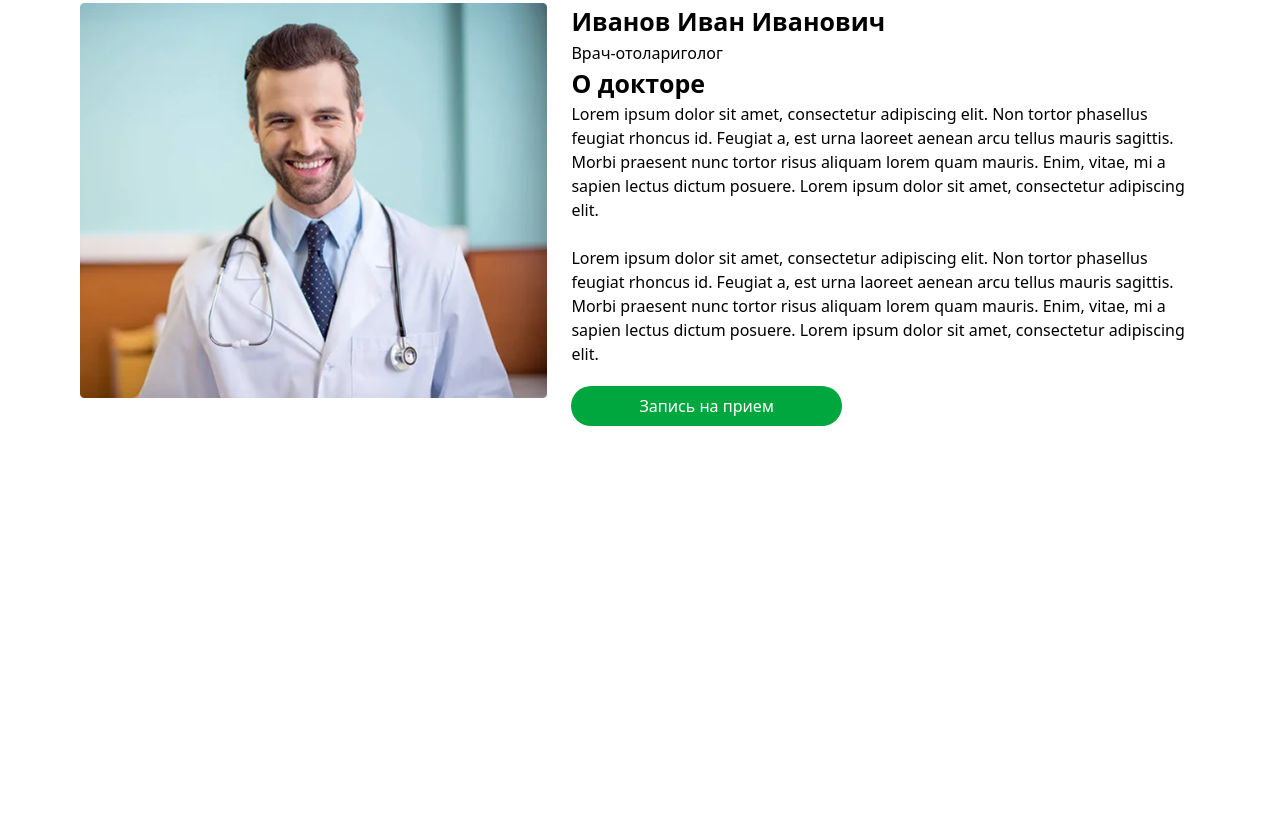
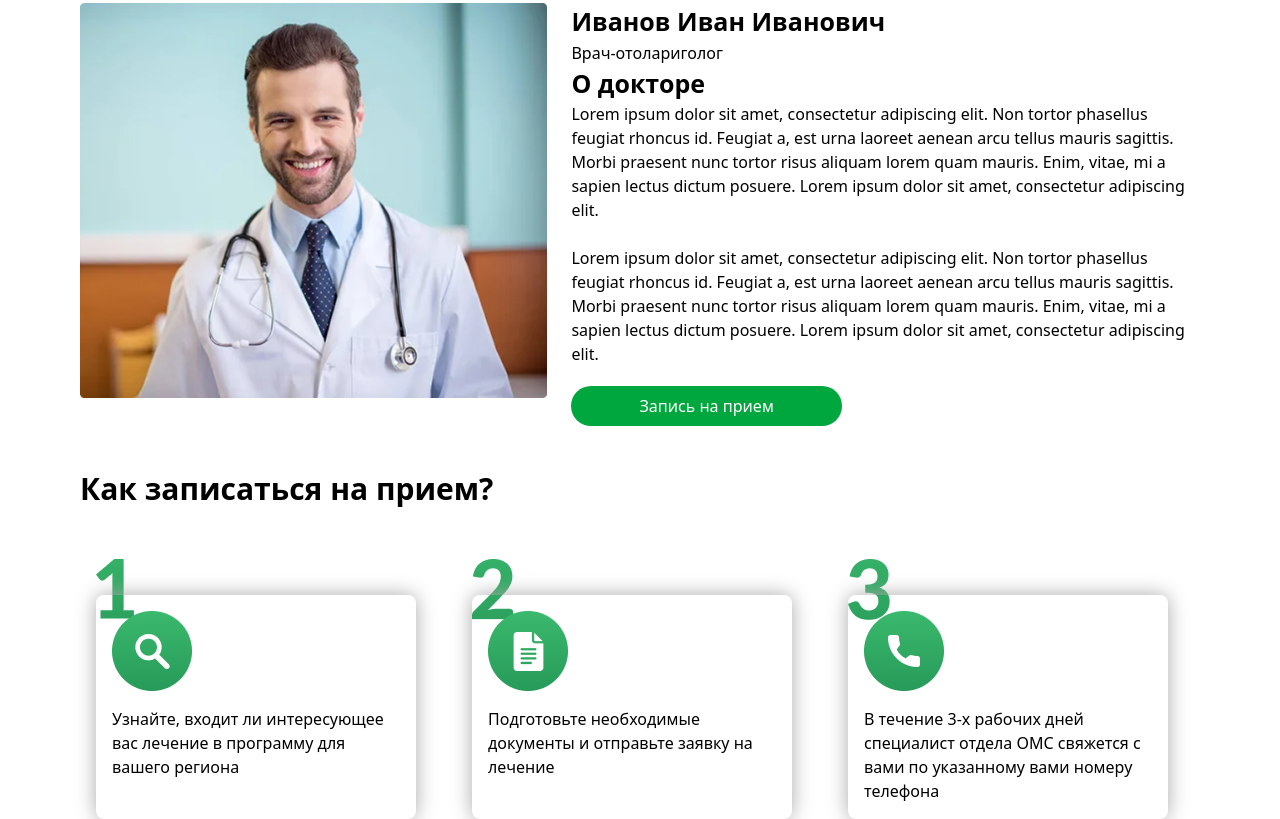
Before and after one commit to muhammadzoirov40-crypto/taiving-3, a website: page index.html in a window 1280 px wide. Shown: the part 1296-2115 px from the top of the page. Before the commit the page ends 1722 px from the top, so only its background shows below. Drawn offline with Linux system fonts and the light colour scheme.

Commit message:
Как записаться на прием?

```diff
--- a/index.html
+++ b/index.html
@@ -133,6 +133,33 @@
 
             </div>
         </section>
+        <h1 class="text-[30px] font-bold my-8 mt-10">Как записаться на прием?</h1>
+        <section class="lg:flex gap-10 ">
+            <div class="p-4 lg:w-[30%] sticky">
+                <img src="./img/1.png" alt="" class=" ">
+                <div style="box-shadow: 0px 0px 20px rgb(169, 169, 169); z-index: 1;"
+                    class="p-4 rounded-lg lg:absolute  lg:top-13">
+                    <img src="./img/Frame 153.png" alt="" class="">
+                    <p class="mt-4">Узнайте, входит ли интересующее вас лечение в программу для вашего региона</p> <br>
+                </div>
+            </div>
+            <div class="p-4 lg:w-[30%] sticky">
+                <img src="./img/2.png" alt="" class="">
+                <div style="box-shadow: 0px 0px 20px rgb(169, 169, 169);" class="p-4 rounded-lg lg:absolute  lg:top-13">
+                    <img src="./img/Frame 129.png" alt="" class="">
+                    <p class="mt-4">Подготовьте необходимые документы и отправьте заявку на лечение</p><br>
+                </div>
+            </div>
+            <div class="p-4 lg:w-[30%] sticky">
+                <img src="./img/3.png" alt="" class="">
+                <div style="box-shadow: 0px 0px 20px rgb(169, 169, 169);" class="p-4 rounded-lg lg:absolute  lg:top-13">
+                    <img src="./img/Frame 153 (1).png" alt="" class="">
+                    <p class="mt-4">В течение 3-х рабочих дней специалист отдела ОМС свяжется с вами по указанному вами
+                        номеру телефона</p>
+                </div>
+            </div>
+        </section>
+
     </section>
 </body>
 
```
Also changed, not shown: src/output.css.
